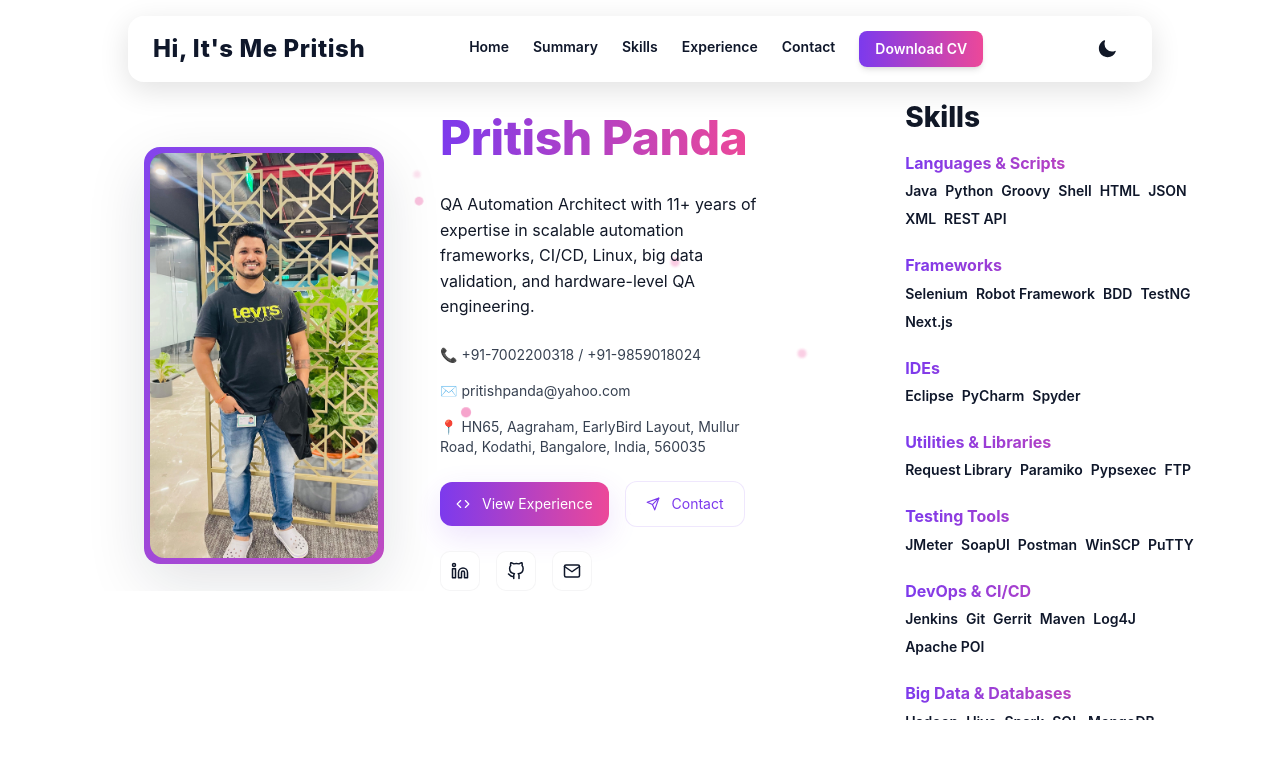
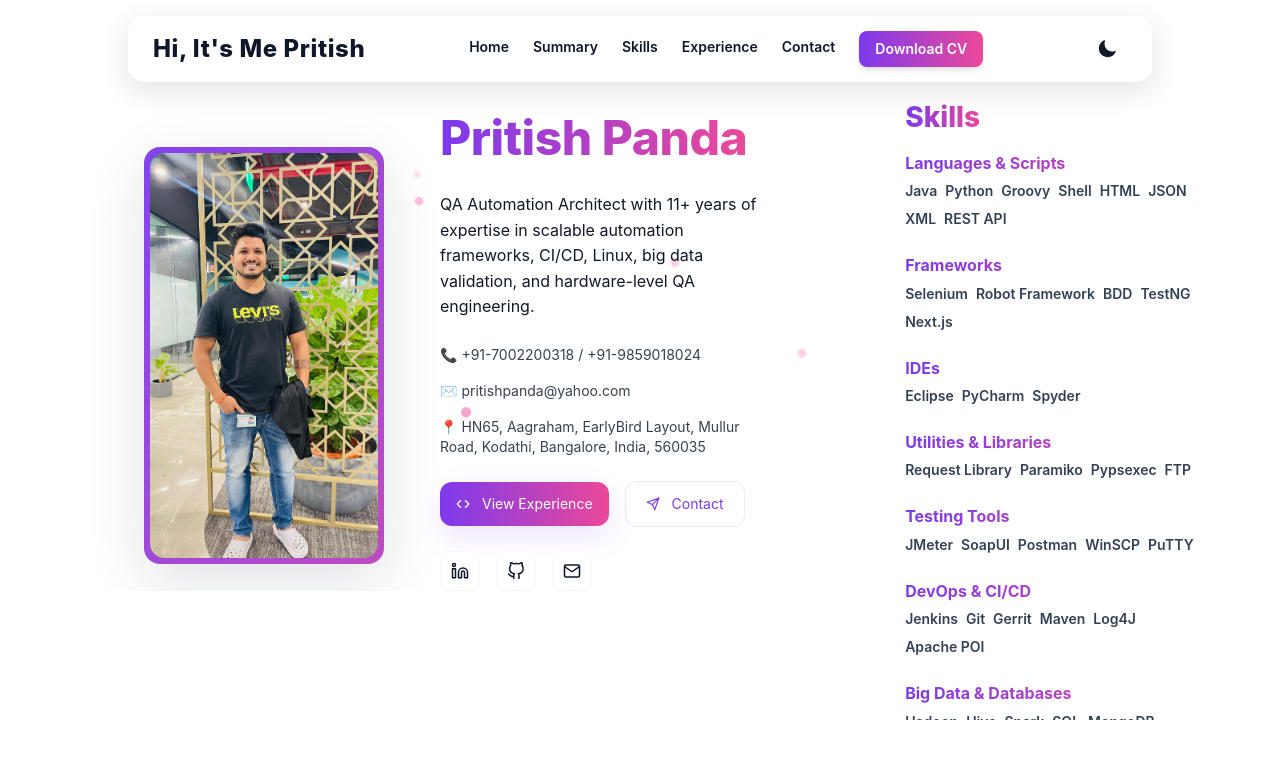
Before and after one commit to HelloUser35/Own_Execution, a Next.js app: page / in a window 1280 px wide. Shown: the top 758 px of the page. Built offline with nearby package versions, Linux system fonts and the light colour scheme.

Commit message:
Added new code

```diff
--- a/pages/index.js
+++ b/pages/index.js
@@ -24,8 +24,8 @@ export default function Home() {
 
 
     {/* RIGHT FIXED SKILL SIDEBAR */}
-    <aside className="sticky top-28 max-h-[78vh] overflow-y-auto pr-2 custom-scroll">
-      <h2 className="section-title">Skills</h2>
+    <aside id="skills" className="sticky top-28 max-h-[78vh] overflow-y-auto pr-2 custom-scroll">
+      <h2 id="skills-heading" className="section-title">Skills</h2>
 
       <div className="space-y-6">
         {SKILLS.map((c, i) => (
--- a/styles/globals.css
+++ b/styles/globals.css
@@ -751,6 +751,18 @@ color: #ffffff !important;
   width: 100%;
 }
 
+/* 🎨 Apply same Premium Gradient as Hero headings */
+#skills-heading {
+  background: linear-gradient(90deg, var(--accent), var(--accent-2));
+  -webkit-background-clip: text;
+  -webkit-text-fill-color: transparent;
+  background-clip: text;      /* for firefox */
+  color: transparent !important;
+  display: inline-block;      /* REQUIRED for gradient text */
+  font-weight: 800 !important;
+}
+
+
 /* Skill wrapper — compact grid, equal height cards */
 .skill-grid {
   display: grid;
@@ -946,7 +958,7 @@ html:not(.dark) .skill-chip {
 
 /* BASE - Light mode text (black / dark) */
 .skill-text {
-  color: #0f172a !important;
+  color:  #334155 !important;
   font-weight: 600;
 }
 
```
